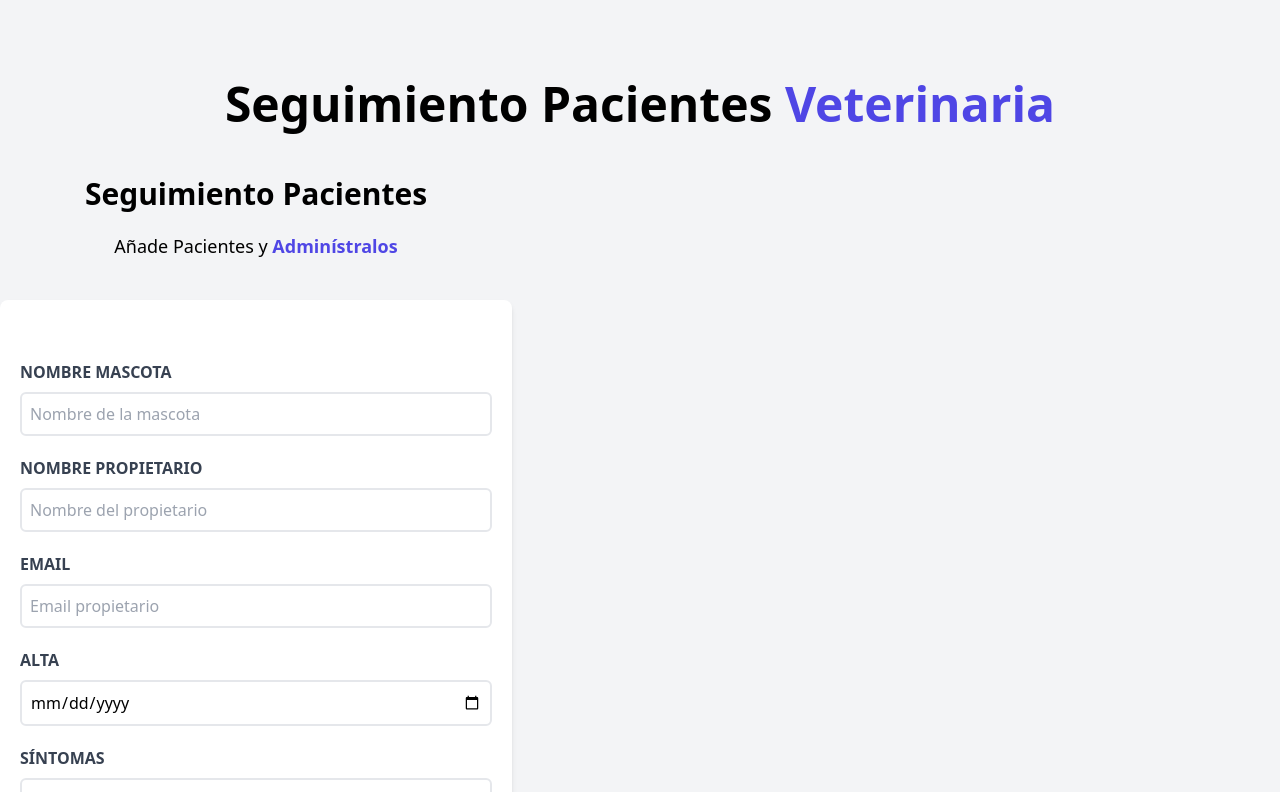
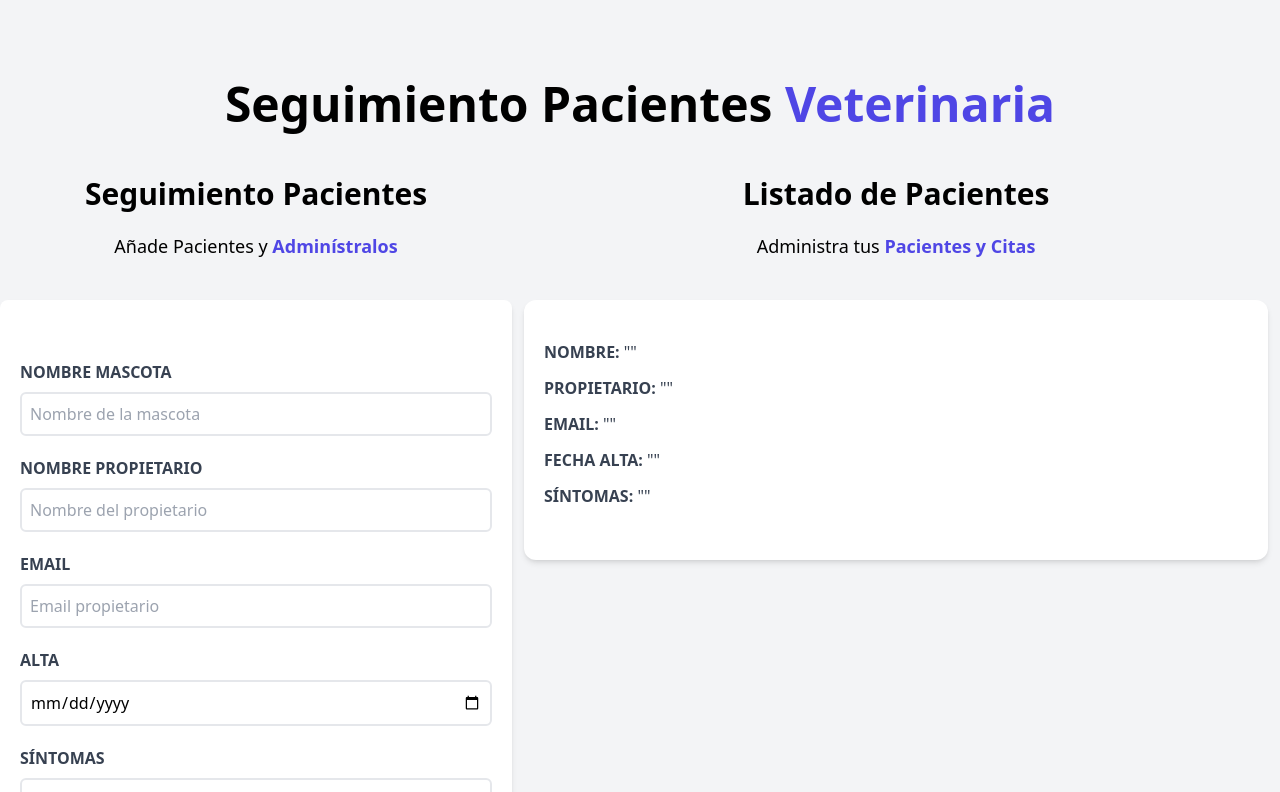
Before and after one commit to LucilaLentore/pet-tracking, a React (Vite) app: page / in a window 1280 px wide. Shown: the top 792 px of the page. Built offline with nearby package versions, Linux system fonts and the light colour scheme.

Commit message:
Add PetList and PetDetail components

```diff
--- a/src/App.jsx
+++ b/src/App.jsx
@@ -1,6 +1,7 @@
 import './App.css'
 import Header from './components/Header';
 import Form from './components/Form';
+import PetList from './components/PetList';
 
 function App() {
   return (
@@ -9,6 +10,7 @@
 
       <div className="mt-12 md:flex">
         <Form />
+        <PetList />
       </div>
 
     </div>
--- /dev/null
+++ b/src/components/PetDetail.jsx
@@ -0,0 +1,17 @@
+const PetDetail = () => {
+  return(
+    <div className="m-3 bg-white shadow-md px-5 py-10 rounded-xl">
+      <p className="font-bold mb-3 text-gray-700 uppercase">Nombre: {""} <span className="font-normal normal-case">""</span></p>
+
+      <p className="font-bold mb-3 text-gray-700 uppercase">Propietario: {""} <span className="font-normal normal-case">""</span></p>
+
+      <p className="font-bold mb-3 text-gray-700 uppercase">Email: {""} <span className="font-normal normal-case">""</span></p>
+
+      <p className="font-bold mb-3 text-gray-700 uppercase">Fecha alta: {""} <span className="font-normal normal-case">""</span></p>
+
+      <p className="font-bold mb-3 text-gray-700 uppercase">Síntomas: {""} <span className="font-normal normal-case">""</span></p>
+    </div>
+  );
+};
+
+export default PetDetail;
--- /dev/null
+++ b/src/components/PetList.jsx
@@ -0,0 +1,14 @@
+import PetDetail from "./PetDetail";
+
+const PetList = () => {
+  return(
+    <div className="md:w-1/2 lg:w-3/5 md:h-screen overflow-scroll">
+      <h2 className="font-black text-3xl text-center">Listado de Pacientes</h2>
+      <p className="text-lg mt-5 text-center mb-10">Administra tus {""} <span className="font-bold text-indigo-600">Pacientes y Citas</span></p>
+
+      <PetDetail />
+    </div>
+  );
+};
+
+export default PetList;
```
